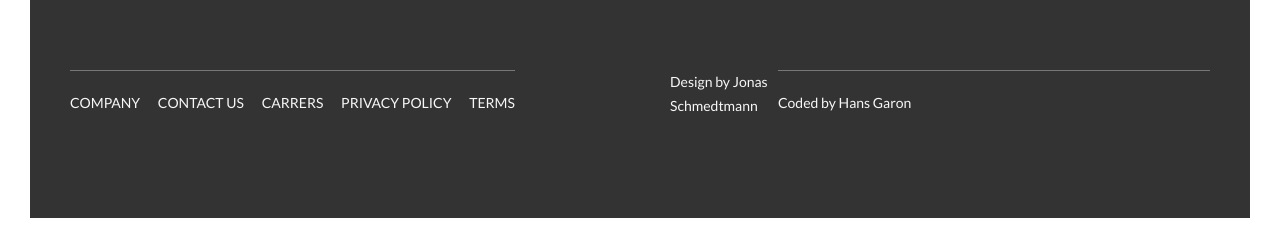
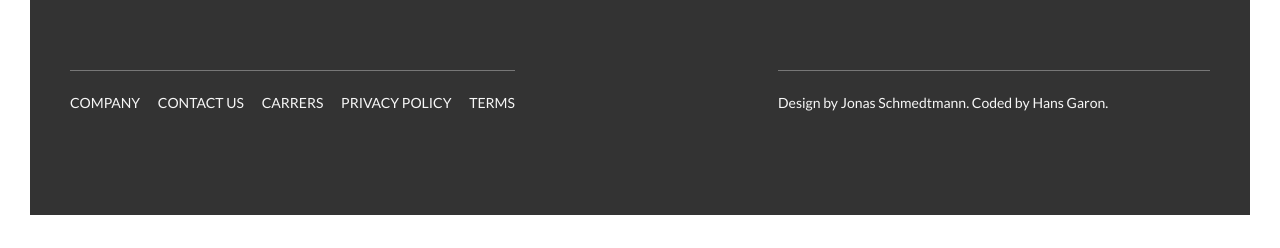
Before and after one commit to hcgaron/nature-frontend-example, a website: page index.html in a window 1280 px wide. Shown: the part 5815-6063 px from the top of the page. Drawn offline with Linux system fonts and the light colour scheme.

Commit message:
Updated footer.

```diff
--- a/index.html
+++ b/index.html
@@ -390,9 +390,8 @@
                 </div>
                 <div class="col-1-of-2">
                     <p class="footer__copyright">
-                        Coded by Hans Garon
+                        Design by Jonas Schmedtmann.  Coded by Hans Garon.
                     </p>
-                    <p>Design by Jonas Schmedtmann</p>
                 </div>
             </div>
         </footer>
```
